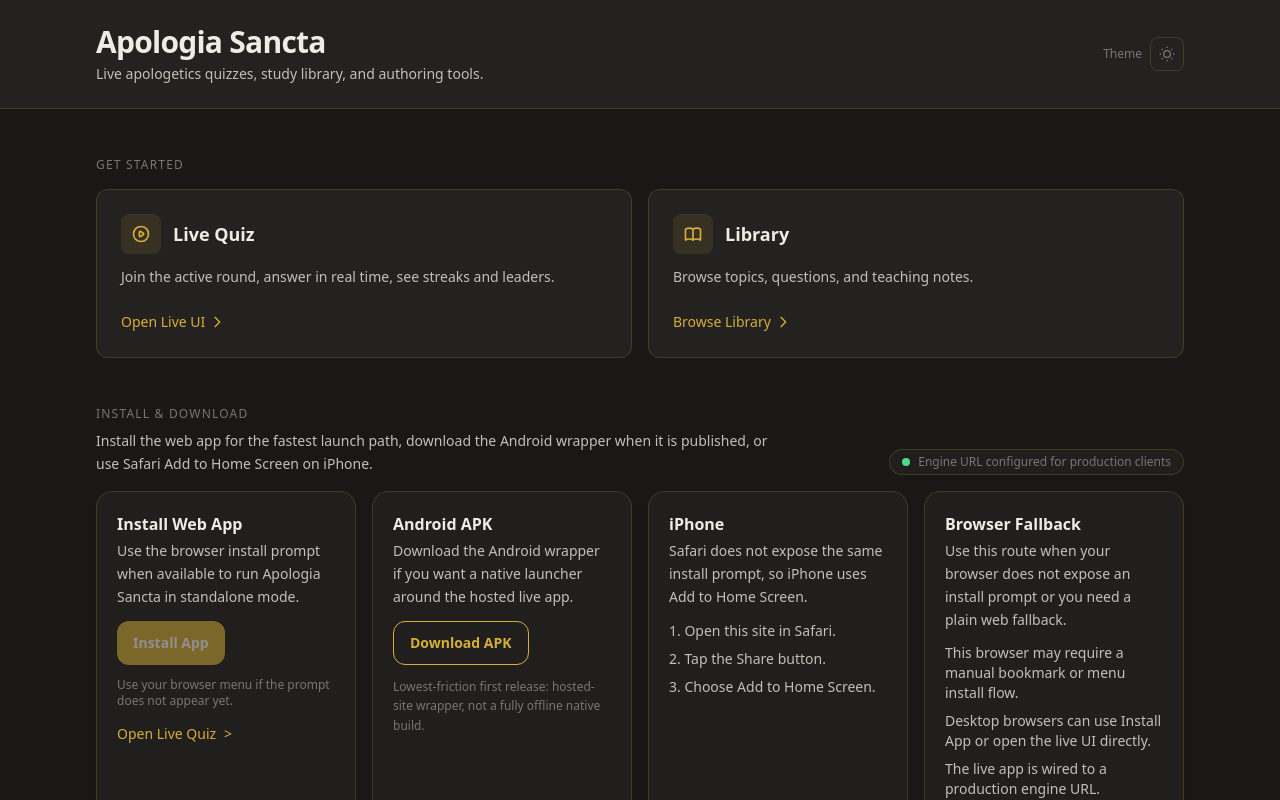
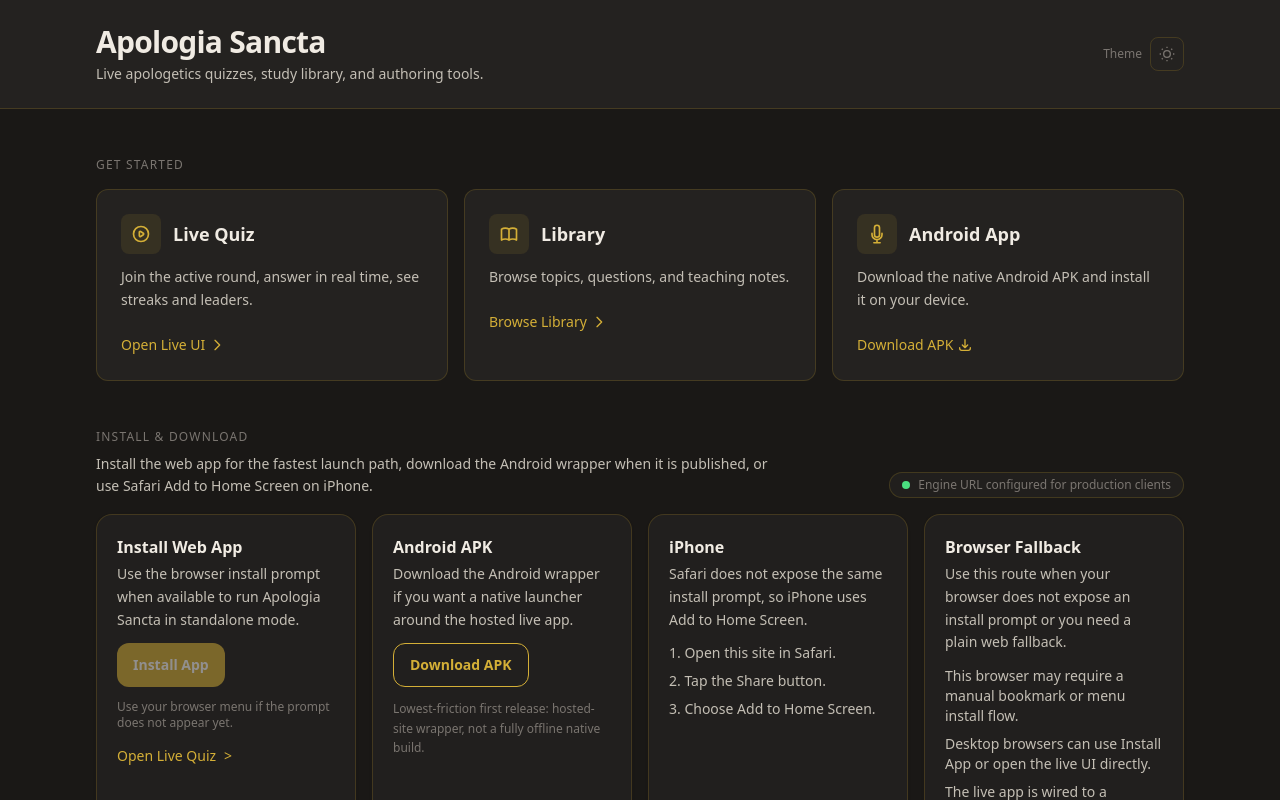
Before and after one commit to DocHarry22/apologiasancta-ui, a Next.js app: page / in a window 1280 px wide. Shown: the top 800 px of the page. Built offline with nearby package versions, Linux system fonts and the light colour scheme; no server answers.

Commit message:
feat: add Android APK nav card to homepage Get Started grid

```diff
--- a/src/app/page.tsx
+++ b/src/app/page.tsx
@@ -1,11 +1,12 @@
 import Link from "next/link";
 import { ThemeToggle } from "@/components/ui/ThemeToggle";
 import { InstallActions } from "@/components/home/InstallActions";
-import { isEngineConfigured } from "@/lib/publicEnv";
+import { getAndroidApkUrl, isEngineConfigured } from "@/lib/publicEnv";
 
 export default function Home() {
   const authorEnabled = process.env.NEXT_PUBLIC_AUTHOR_ENABLED === "true";
   const engineConfigured = isEngineConfigured();
+  const apkUrl = getAndroidApkUrl();
 
   return (
     <main className="min-h-screen bg-background text-foreground">
@@ -36,7 +37,7 @@
           <h2 className="text-xs font-medium uppercase tracking-widest text-(--muted)">
             Get Started
           </h2>
-          <div className={`grid gap-4 ${authorEnabled ? "md:grid-cols-2 lg:grid-cols-3" : "md:grid-cols-2"}`}>
+          <div className={`grid gap-4 ${authorEnabled ? "md:grid-cols-2 lg:grid-cols-3" : apkUrl ? "md:grid-cols-3" : "md:grid-cols-2"}`}>
             {/* Live Quiz Card */}
             <Link
               href="/mobile"
@@ -94,6 +95,37 @@
               </div>
             </Link>
 
+            {/* Android APK Card */}
+            {apkUrl && (
+              <a
+                href={apkUrl}
+                download
+                className="group relative rounded-xl border border-(--border) bg-(--card) p-6 transition-all hover:border-(--accent) hover:shadow-lg focus-visible:outline-none focus-visible:ring-2 focus-visible:ring-(--accent) focus-visible:ring-offset-2 focus-visible:ring-offset-background"
+              >
+                <div className="space-y-3">
+                  <div className="flex items-center gap-3">
+                    <div className="flex h-10 w-10 items-center justify-center rounded-lg bg-(--accent)/10 text-(--accent)">
+                      <svg className="h-5 w-5" fill="none" viewBox="0 0 24 24" stroke="currentColor" strokeWidth={2}>
+                        <path strokeLinecap="round" strokeLinejoin="round" d="M12 18.75a6 6 0 006-6v-1.5m-6 7.5a6 6 0 01-6-6v-1.5m6 7.5v3.75m-3.75 0h7.5M12 15.75a3 3 0 01-3-3V4.5a3 3 0 116 0v8.25a3 3 0 01-3 3z" />
+                      </svg>
+                    </div>
+                    <h3 className="text-lg font-semibold">Android App</h3>
+                  </div>
+                  <p className="text-sm text-(--text-secondary) leading-relaxed">
+                    Download the native Android APK and install it on your device.
+                  </p>
+                  <div className="pt-2">
+                    <span className="inline-flex items-center gap-1 text-sm font-medium text-(--accent) group-hover:gap-2 transition-all">
+                      Download APK
+                      <svg className="h-4 w-4" fill="none" viewBox="0 0 24 24" stroke="currentColor" strokeWidth={2}>
+                        <path strokeLinecap="round" strokeLinejoin="round" d="M4 16v1a3 3 0 003 3h10a3 3 0 003-3v-1m-4-4l-4 4m0 0l-4-4m4 4V4" />
+                      </svg>
+                    </span>
+                  </div>
+                </div>
+              </a>
+            )}
+
             {/* Author Card (conditional) */}
             {authorEnabled && (
               <Link
@@ -126,7 +158,9 @@
           </div>
         </section>
 
-        <InstallActions />
+        <div id="download">
+          <InstallActions />
+        </div>
 
         {/* How It Works - Players */}
         <section className="mt-12 space-y-4">
```
